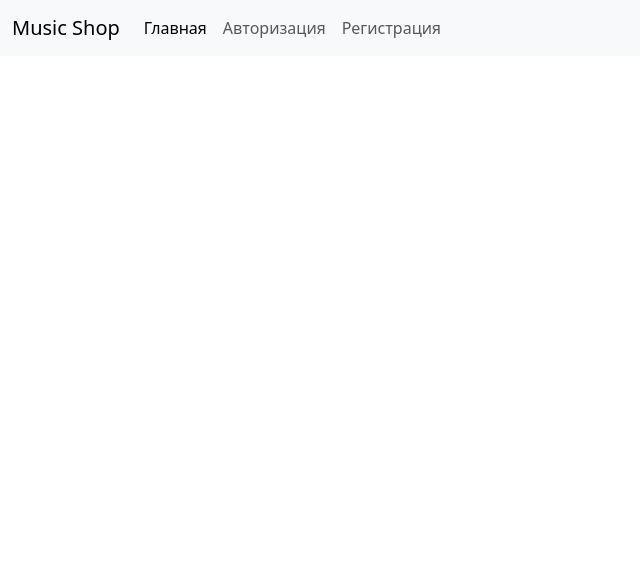
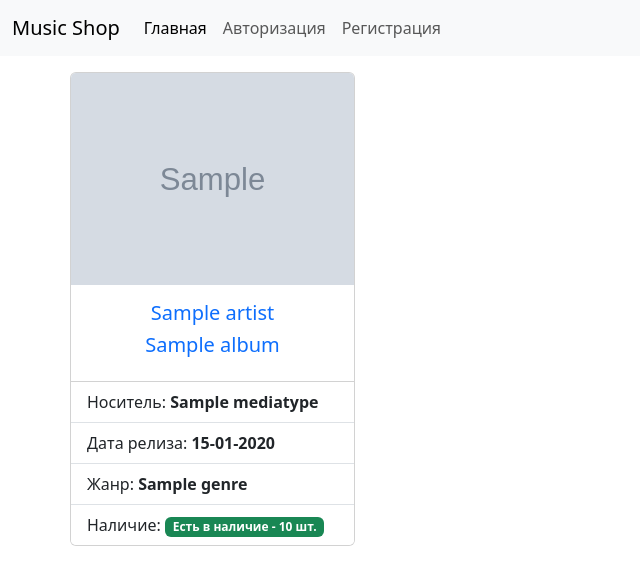
Before and after one commit to SegreyF22/music_shop, a Django app: page / in a window 1280 px wide. Shown: the top 585 px of the page, without its empty margins (0-640 px from the left). Run offline with Django 4.2, Linux system fonts and the light colour scheme; tables that the repository leaves empty hold one stand-in row (values such as "Sample post"); grey boxes marked "Sample" are stand-in pictures; some libraries are stand-ins or nearby versions.

Commit message:
Товар на главной странице

```diff
--- a/musicshop/shop/templates/base.html
+++ b/musicshop/shop/templates/base.html
@@ -50,7 +50,40 @@
 
 <div class="container">
   {% block content %}
+    <div class="col-md-12">
+      <div class="row">
+        {% for album in albums %}
+          <div class="card col-md-3 p-0 mb-3 mt-3">
 
+            <img src="{{ album.image.url }}" class="card-img-top">
+            <div class="card-body text-center">
+            <h5 class="card-title"><a href="{{ album.artist.get_absolute_url }}" class="text-decoration-none">
+              {{ album.artist.name }}
+            </a></h5>
+            <h5 class="card-title"><a href="{{ album.get_absolute_url }}" class="text-decoration-none">
+              {{ album.name }}
+            </a></h5>
+            </div>
+
+            <ul class="list-group list-group-flush">
+              <li class="list-group-item">Носитель: <strong>{{ album.media_type.name }}</strong></li>
+              <li class="list-group-item">Дата релиза: <strong>{{ album.release_date|date:"d-m-Y" }}</strong></li>
+              <li class="list-group-item">Жанр: <strong>{{ album.artist.genre.name }}</strong></li>
+              <li class="list-group-item">
+
+                Наличие: {% if album.stock %}<strong class="badge bg-success">
+                Есть в наличие - {{ album.stock }} шт.
+              </strong>{% else %}
+                <strong class="badge bg-danger">Нет в наличие</strong>
+                {% endif %}
+
+              </li>
+            </ul>
+
+          </div>
+        {% endfor %}
+      </div>
+    </div>
   {% endblock content %}
 
 </div>
```
